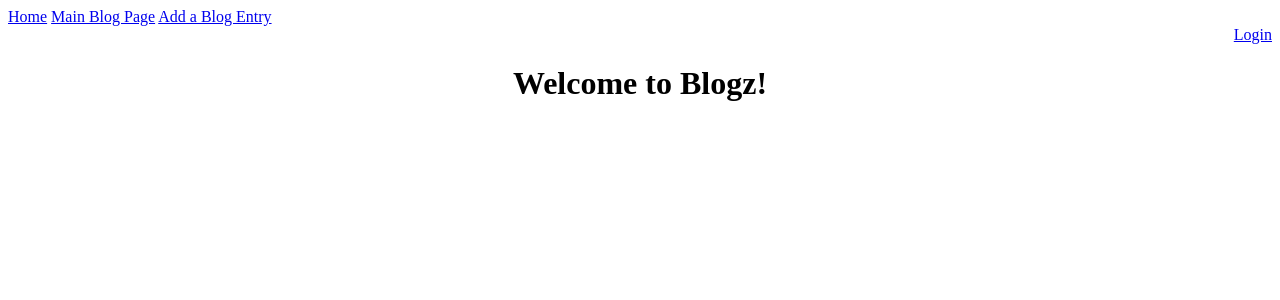
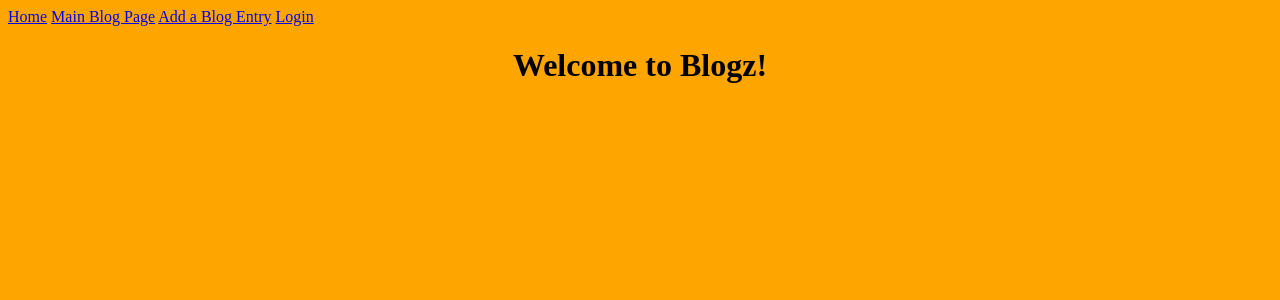
Before and after one commit to Jareson/blogz, a Flask app: page / in a window 1280 px wide. Shown: the top 300 px of the page. Run offline with Flask 2, Linux system fonts and the light colour scheme.

Commit message:
Added Styling Template

```diff
--- a/main.py
+++ b/main.py
@@ -7,6 +7,7 @@ app.config['SQLALCHEMY_DATABASE_URI'] = 'mysql+pymysql://blogz:Blogz!@localhost:
 app.config['SQLALCHEMY_ECHO'] = True
 db = SQLAlchemy(app)
 app.secret_key = "sUtIm6jEdz"
+app.static_folder = 'static'
 
 class Blog(db.Model):
 
@@ -33,7 +34,7 @@ class User(db.Model):
 
 @app.before_request
 def require_login():
-    allowed_routes = ['login', 'signup', 'blog', 'index']
+    allowed_routes = ['login', 'signup', 'blog', 'index', 'static']
     if request.endpoint not in allowed_routes and "email" not in session:
         return redirect('/login')
 
--- /dev/null
+++ b/static/styles/styles.css
@@ -0,0 +1,15 @@
+html {
+    background-color: orange;
+}
+
+.error {
+    color: red;
+}
+
+.navoption {
+    text-align: center;
+}
+
+.logStatus {
+    text-align: right;
+}
--- a/templates/base.html
+++ b/templates/base.html
@@ -1,29 +1,20 @@
 <!doctype html>
 <html>
     <head>
+        <link type = "text/css" rel = "stylesheet" href= "{{ url_for('static', filename='styles/styles.css') }}" />
         <title>{{title}}</title>
-        <style>
-            .error {
-                color: red;
-            }
-        </style>
     </head>
     <body>
-        <div>
-            <div align="left">
-                <a href='/'>Home</a>
-                <a href='/blog'>Main Blog Page</a>
-                <a href='/newpost'>Add a Blog Entry</a>
-            </div>
+            <span>
+                <a class = "navoption" href='/'>Home</a></td>
+                <a class = "navoption" href='/blog'>Main Blog Page</a></td>
+                <a class = "navoption" href='/newpost'>Add a Blog Entry</a></td>
             {% if "email" not in session %}
-            <div align="right">
-                <a href='/login'>Login</a>
+                <a class = "logStatus" href='/login'>Login</a></td>
             {% else %}
-            <div align='right'>
-                <a href='/logout'>Logout</a>
-            </div>
+                <a class = "logStatus" href='/logout'>Logout</a></td>
             {% endif %}
-        </div>
+            </span>
 
         {% with messages = get_flashed_messages(with_categories=True) %}
             <ul>
```
